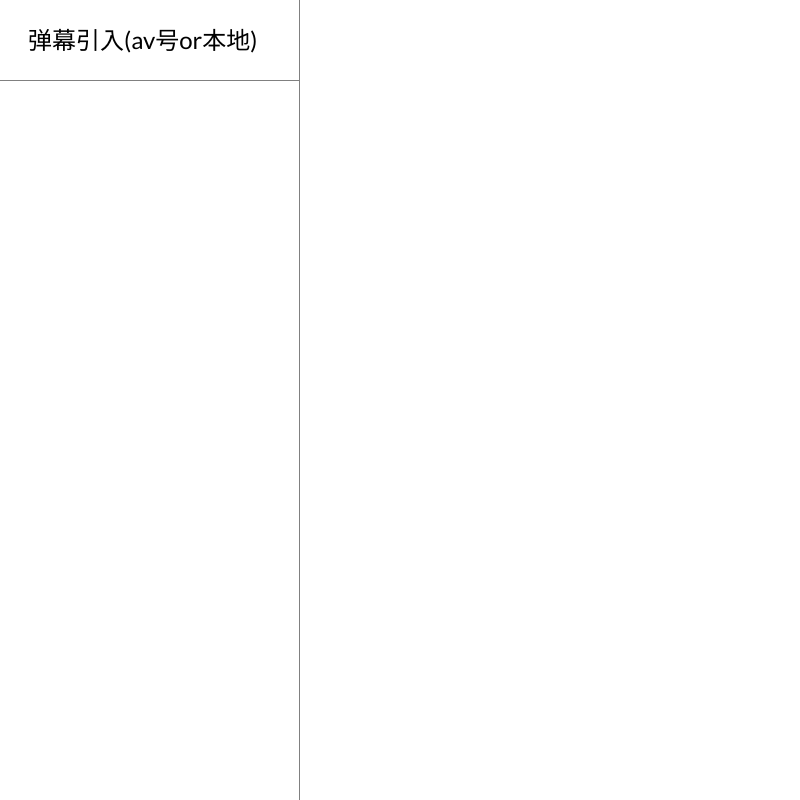
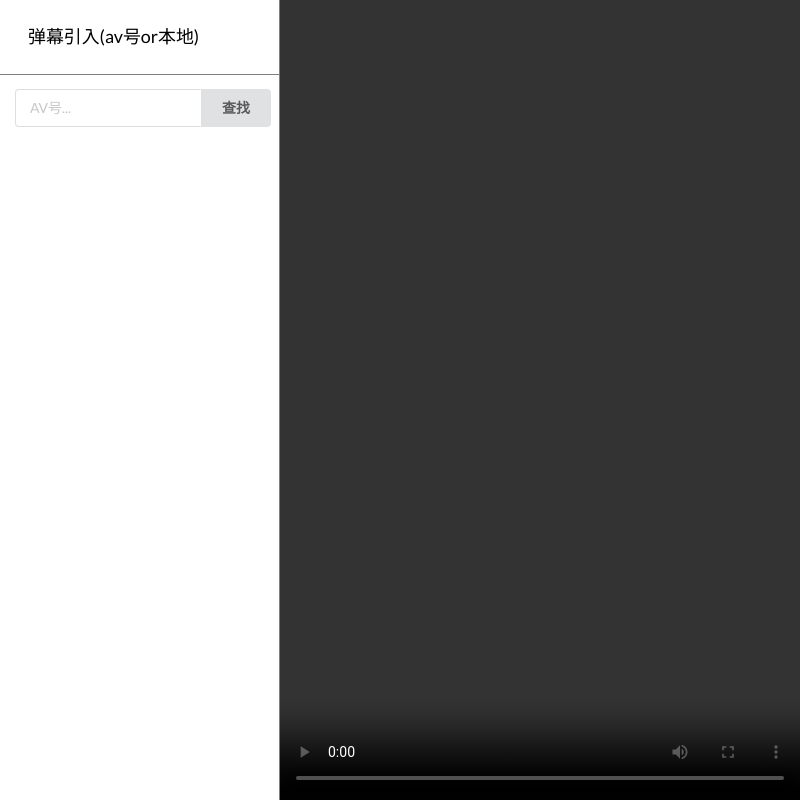
Before and after one commit to MysticBao/biubiubiuplayer, an Electron app: page src/main/index.html in a window 800 px wide. Drawn offline with Linux system fonts and the light colour scheme.

Commit message:
add search input and player controls

```diff
--- /dev/null
+++ b/src/main/css/content/media-player.css
@@ -0,0 +1,14 @@
+.media-player {
+  flex: 1;
+  position: relative;
+  overflow: hidden;
+  visibility: visible;
+  height: 100%;
+  margin: 0px;
+}
+
+.media-player-view{
+  height: 100%;
+  margin:0px;
+  width: 100%;
+}
--- a/src/main/css/nav/nav.css
+++ b/src/main/css/nav/nav.css
@@ -1,10 +1,11 @@
 .nav{
-  width: 300px;
+  width: 280px;
   overflow-x: hidden;
   overflow-y: scroll;;
   color: black;
   border-right: 1px solid grey;
   height: 100%;
+  float: left;
 }
 
 .nav-header {
@@ -19,3 +20,12 @@
   line-height: 1;
   margin: 0;
 }
+
+.nav-item {
+  padding-left: 15px;
+  width: 100%;
+  margin-top: 1rem;
+  margin-left: 0;
+  margin-right: 0;
+  margin-bottom: 5px;
+}
--- a/src/main/index.html
+++ b/src/main/index.html
@@ -1,4 +1,4 @@
-<!DOCTYPE html>
+<!DOCTYPE HTML>
 <html>
 <head>
   <title>Hentai DanMu Player</title>
@@ -6,15 +6,24 @@
   <link rel="stylesheet" type="text/css" href="./css/semantic.min.css">
   <link rel="stylesheet" type="text/css" href="./css/nav/nav.css">
   <link rel="stylesheet" type="text/css" href="./css/variables.css">
+  <link rel="stylesheet" type="text/css" href="./css/content/media-player.css">
   <script src="./js/semantic.min.js"></script>
 </head>
 <body>
-<nav class="nav">
+<div class="nav">
 <header class="nav-header">
-<h2 class="nav-title">弹幕引入(av号or本地)</h2>
+<h3 class="nav-title">弹幕引入(av号or本地)</h3>
 </header>
-</nav>
+<div class="nav-item">
+  <div id="av" class="ui action input">
+    <input type="text" placeholder="AV号...">
+    <button class="ui button">查找</button>
+  </div>
+</div>
 
+</div>
+<div class="media-player" >
+<video class="media-player-view" controls="controls"></video>
 </div>
 </body>
 </html>
```
